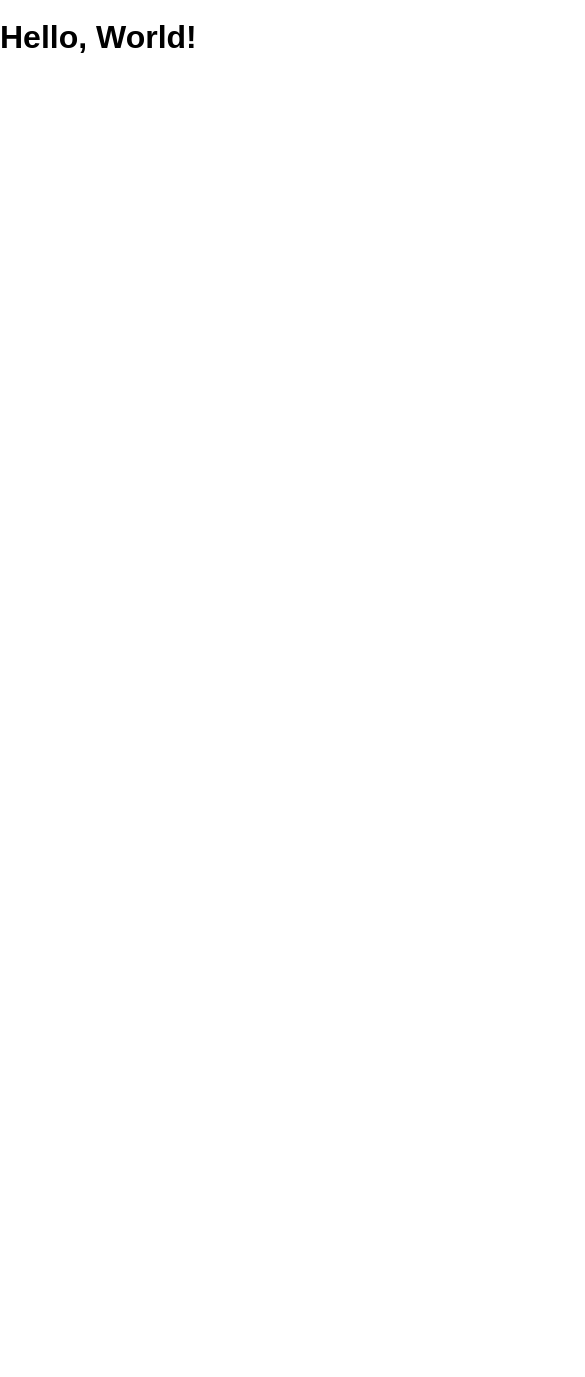
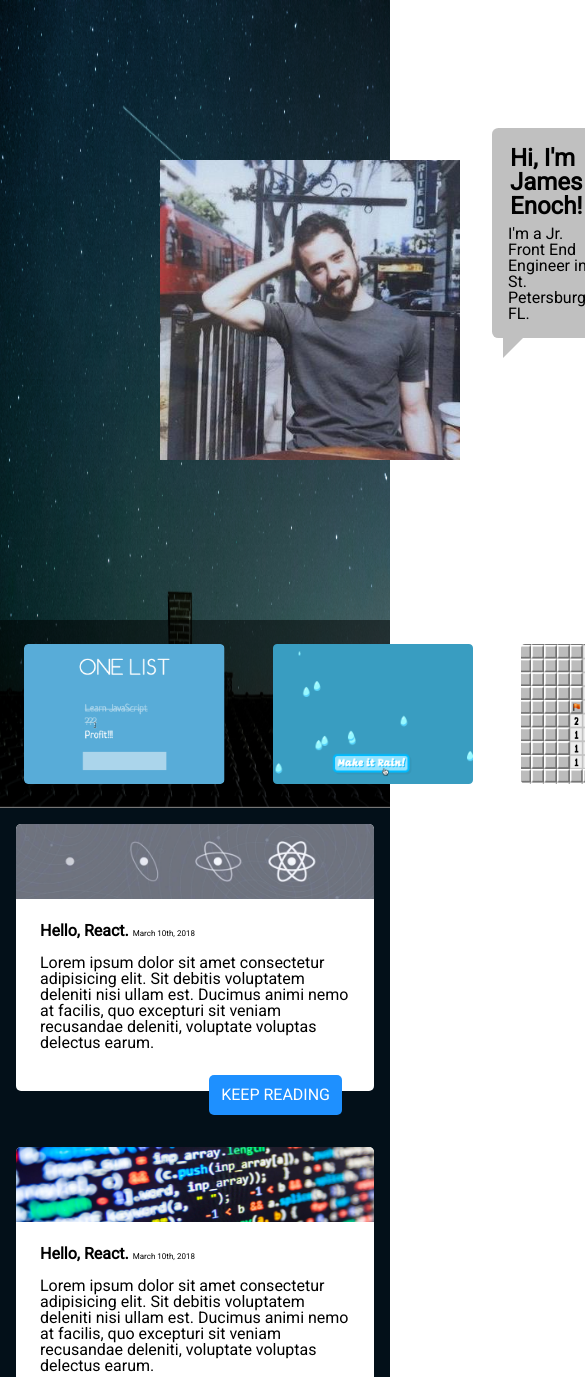
Before and after one commit to JamesEnoch89/mock-portfolio, a website: page public/index.html in a window 390 px wide. Shown: the top 1377 px of the page, 585 px wide, since content can reach past the window. Before the commit the page ends 865 px from the top, so only its background shows below. Drawn offline with Linux system fonts and the light colour scheme.

Commit message:
completed web page. need flexing and media query

```diff
--- a/public/index.html
+++ b/public/index.html
@@ -1,12 +1,81 @@
 <!DOCTYPE html>
 <html>
+
 <head lang="en">
   <meta charset="UTF-8">
+  <link href="https://fonts.googleapis.com/css?family=Roboto" rel="stylesheet">
   <meta name="viewport" content="width=device-width, initial-scale=1">
-    <title>Mock Portfolio</title>
-    <link rel="stylesheet" href="/screen.css">
+  <title>Portfolio</title>
+  <link rel="stylesheet" href="./screen.css">
 </head>
+
 <body>
-    <h1>Hello, World!</h1>
+    <section class="top-section">
+        <section class="profile-container">
+            <img class="profile-photo" src="./images/24969907.jpg" alt="Me">
+            <section>
+                <section class="me-text">
+                    <h1>Hi, I'm James Enoch!</h1>
+                    <p>I'm a Jr. Front End Engineer in St. Petersburg, FL.</p>
+                </section>
+                <section class="triangle"></section>
+            </section>
+        </section>
+        <div class="top-part-b">
+            <section class="app-container">
+                <img class="app-image" src="./images/one-list.png" alt="List">
+                <img class="app-image" src="./images/make-it-rain.png" alt="Rain">
+                <img class="app-image" src="./images/bomb-sniffer.png" alt="Bomb">
+                <img class="app-image" src="./images/sensei-sense.png" alt="Sense">
+            </section>
+        </div>
+    </section>
+
+
+    <section class="mid-section">
+        <section class="blog">
+            <img class="blog-image" height="75px" src="./images/react.png" alt="React">
+            <section class="blog-post">
+                <span class="blog-title">Hello, React.</span>
+                <span class="blog-date"> March 10th, 2018</span>
+                <p>Lorem ipsum dolor sit amet consectetur adipisicing elit. Sit debitis voluptatem deleniti nisi ullam est.
+                    Ducimus animi nemo at facilis, quo excepturi sit veniam recusandae deleniti, voluptate voluptas delectus
+                    earum. </p>
+            </section>
+        </section>
+        <section class="button-position">
+            <section class="reading-button">KEEP READING</section>
+        </section>
+        <section class="blog">
+            <img class="blog-image" height="75px" src="./images/code.png" alt="code">
+            <section class="blog-post">
+                <span class="blog-title">Hello, React.</span>
+                <span class="blog-date"> March 10th, 2018</span>
+                <p>Lorem ipsum dolor sit amet consectetur adipisicing elit. Sit debitis voluptatem deleniti nisi ullam est.
+                    Ducimus animi nemo at facilis, quo excepturi sit veniam recusandae deleniti, voluptate voluptas delectus
+                    earum. </p>
+            </section>
+        </section>
+        <section class="button-position">
+            <section class="reading-button">KEEP READING</section>
+        </section>
+
+
+    </section>
+
+    <section class="footer">
+        <h2>Stay connected with me.</h2>
+        <section class="footer-container">
+            <img class="twit-icon" src="./images/Twitter_Icon.png" alt="Twitter Icon">
+            <img class="twit-icon" src="./images/Twitter_Icon.png" alt="Twitter Icon">
+            <img class="twit-icon" src="./images/Twitter_Icon.png" alt="Twitter Icon">
+            <img class="twit-icon" src="./images/Twitter_Icon.png" alt="Twitter Icon">
+            <img class="twit-icon" src="./images/Twitter_Icon.png" alt="Twitter Icon">
+        </section>
+
+        <p>Copyright © 2018 James Enoch. Created with &#9825;.</p>
+    </section>
+    </div>
 </body>
+
 </html>
--- a/public/screen.css
+++ b/public/screen.css
@@ -1,9 +1,170 @@
 html {
   height: 100%;
+
 }
+
 
 body {
   margin: 0;
   min-height: 100%;
   font: 16px / 1 sans-serif;
+  font-family: 'Roboto', sans-serif;
+  display: flex;
+  flex-direction: column;
 }
+
+/*top*/
+
+.top-section {
+  background: url(images/space.png);
+  background-repeat: no-repeat;
+  background-size: 100% 100%;
+  flex-grow: 2;
+}
+
+.profile-container {
+  display:flex;
+  flex-direction: row;
+  justify-content: space-around;
+  margin:8em;
+}
+
+.profile-photo {
+  margin:2em;
+  width:300px;
+  height:300px;
+}
+
+.me-text {
+	background: #c0c0c0;
+  border-radius: .4em;
+  display: flex;
+  flex-direction: column;
+  justify-content: space-around;
+}
+
+.me-text > h1 {
+  font-weight:bold;
+  font-size: 18pt;
+  margin: .75em 1em 0em .75em;
+}
+
+.me-text > p {
+  margin: .5em 1em 1em 1em;
+
+}
+
+.triangle {
+	width: 0;
+	height: 0;
+	border-top: 20px solid #c0c0c0;
+  border-right: 20px solid transparent;
+  margin-left: 10%;
+}
+
+/*portfolio*/
+
+.top-part-b {
+  background-color: rgba(0, 0, 0, 0.5);
+}
+
+.app-container {
+  display:flex;
+  flex-direction: row;
+  justify-content: space-around;
+  flex-wrap: nowrap;
+  flex-grow: 1;
+}
+
+.app-image {
+  margin: 1.5em;
+  flex-grow: 1;
+}
+
+
+/*blog*/
+
+.mid-section {
+  display: flex;
+  flex-direction: column;
+  justify-content: space-around;
+  background-color: #031019;
+}
+
+.blog {
+  border-radius: 5px;
+  display: flex;
+  flex-direction: column;
+  justify-content: center;
+  margin: 1em 1em 4em 1em;
+  background-color: white;
+}
+
+.blog-image {
+  border-top-left-radius: 5px;
+  border-top-right-radius: 5px;
+  max-width: 100%;
+  object-fit: cover;}
+
+.blog-post {
+  padding:1.5em;
+  max-width: 95%;
+}
+
+.blog-title {
+ font-weight:bold;
+}
+
+.blog-date {
+  font-size: 50%;
+}
+
+.button-position {
+ display:flex;
+ justify-content: flex-end;
+ margin: -5em 3em 1em 0em;
+}
+
+.reading-button {
+  border-radius: 5px;
+  background-color: rgb(30, 144, 255);
+  color:white;
+  padding: .75em;
+  display: flex;
+  justify-content:center;
+}
+
+/*footer*/
+
+.footer > h2 {
+  color: white;
+  font-size: 150%;
+}
+
+.footer > p {
+  color: white;
+  font-size: 75%;
+  font-weight: lighter;
+}
+
+.footer {
+  display: flex;
+  flex-direction: column;
+  justify-content: space-between;
+  align-items: center;
+  margin: 3em 1.5em;
+  background-color: #031019;
+}
+
+.footer-container {
+  display:flex;
+  flex-direction: row;
+  justify-content: space-around;
+  width:50px;
+}
+
+.twit-icon {
+  margin: .5em;
+  width: 100%;
+  height: 100%;
+}
```
Also changed, not shown: public/images/24969907.jpg (added), public/images/Twitter_Icon.png (added), public/images/bomb-sniffer.png (added), public/images/code.png (added), public/images/make-it-rain.png (added), public/images/mockup.png (added), public/images/one-list.png (added), public/images/react.png (added), public/images/sensei-sense.png (added), public/images/social-network-twitter-logo-8200.ico (added), public/images/space.png (added), public/images/tri.png (added). Lines whose indentation alone changed are shown as unchanged.
